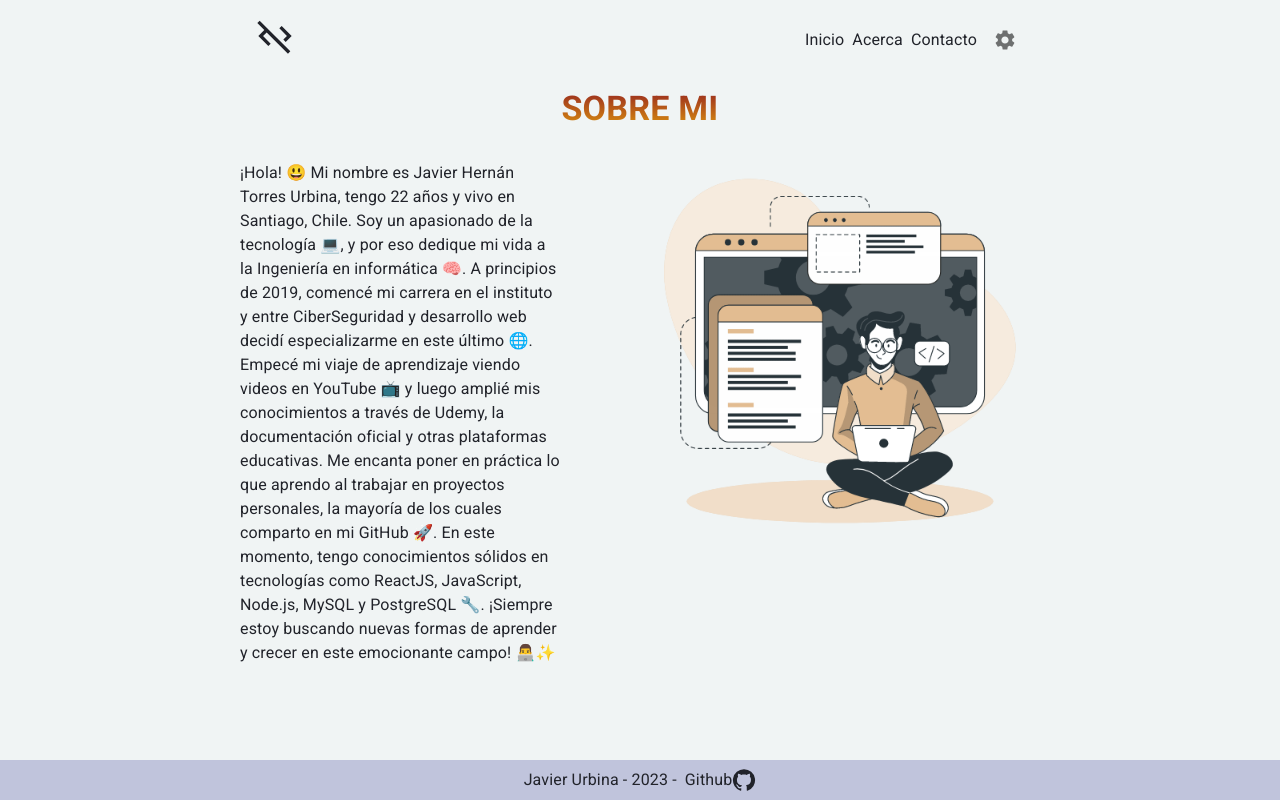
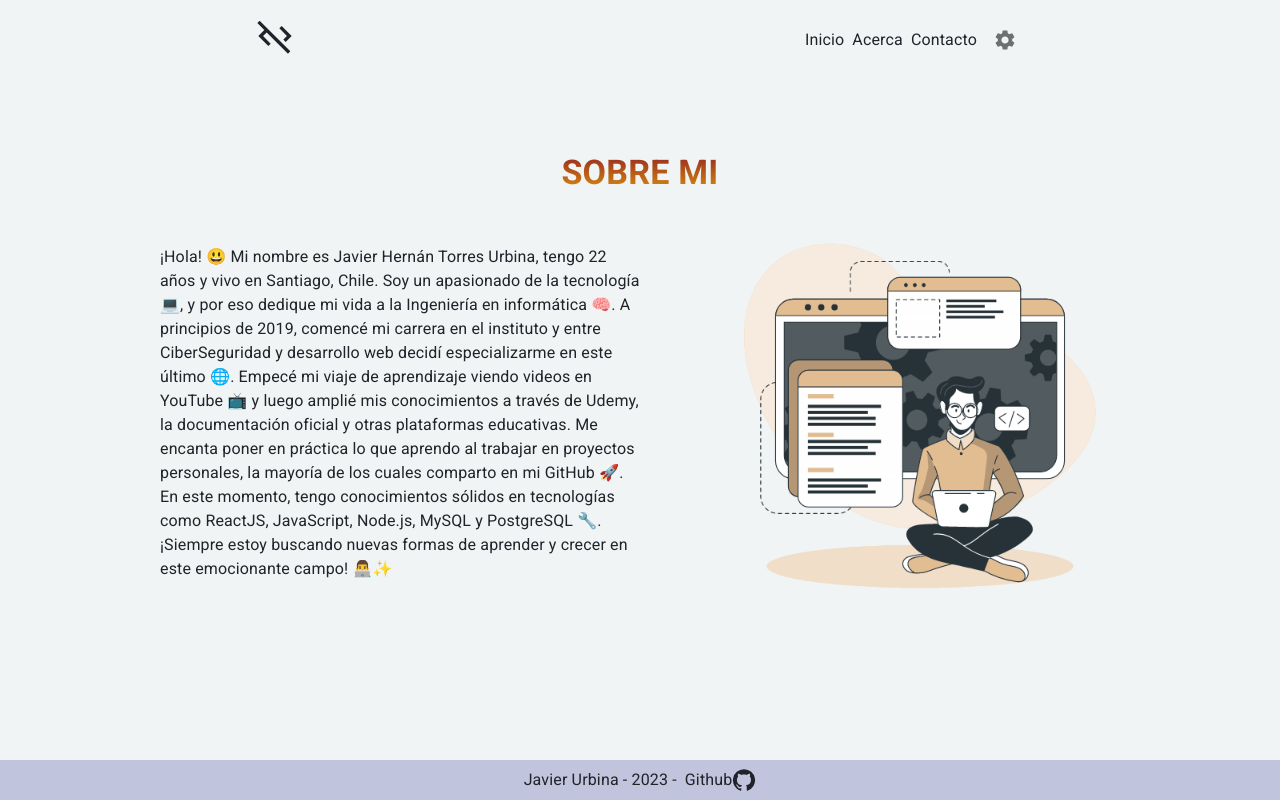
Before and after one commit to JavierUrbina14/personal-blog, a React (Vite) app: page /about in a window 1280 px wide. Built offline with nearby package versions, Linux system fonts and the light colour scheme.

Commit message:
bug fix about

```diff
--- a/src/pages/About.jsx
+++ b/src/pages/About.jsx
@@ -15,7 +15,7 @@ export const About = () => {
                     {t("about.title")}
                 </Typography>
             </Grid>
-            <Grid display={"flex"} margin={"1rem 15rem"} gap={"5rem"} flexDirection={{ xs: "column", md: "row" }}>
+            <Grid display={"flex"} margin={"1rem 10rem"} gap={"5rem"} flexDirection={{ xs: "column", md: "row" }}>
                 <Grid display={"flex"} alignItems={"center"} margin={{ xs: "0 2rem", md: "0rem" }}>
                     <p>{t("about.description")}</p>
                 </Grid>
```
